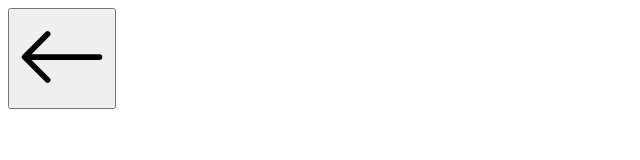
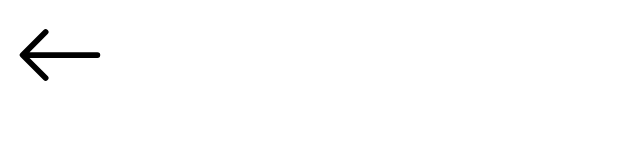
Before and after one commit to Xander-Chase/farm-ERGENCY, a website: page text/navbar.html in a window 1280 px wide. Shown: the whole page, without its empty margins (0-640 px from the left). Drawn offline with Linux system fonts and the light colour scheme.

Commit message:
modify text/navbar.html

```diff
--- a/text/navbar.html
+++ b/text/navbar.html
@@ -8,7 +8,7 @@
           <button class="btn btn-outline-success my-2 my-sm-0" type="submit">Search</button>
         </form> -->
       </span>
-    <button onclick="goBack()" class="position-absolute top-0 start-0">
+    <button onclick="goBack()" class="position-absolute top-0 start-0" style="background-color: transparent; border:none;">
         <svg xmlns="http://www.w3.org/2000/svg" width="92" height="92" fill="currentColor" class="bi bi-arrow-left "
             viewbox="0 0 16 16">
             <path fill-rule="evenodd"
```
